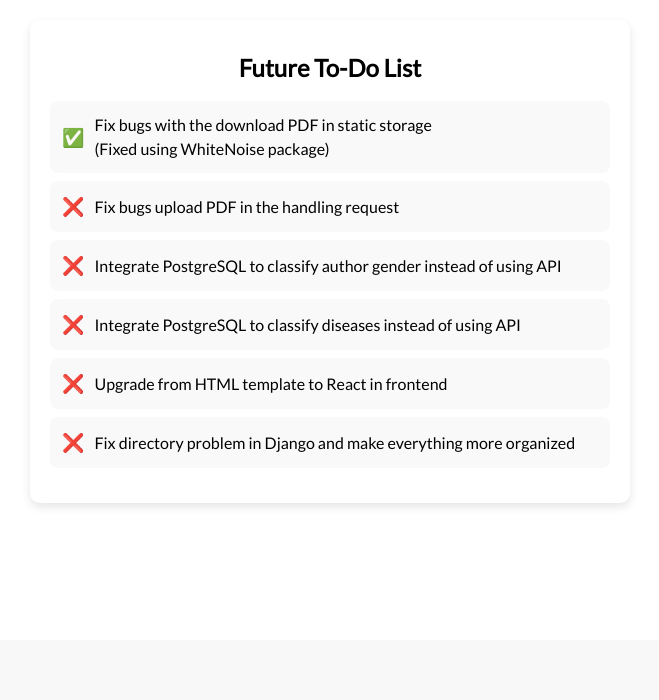
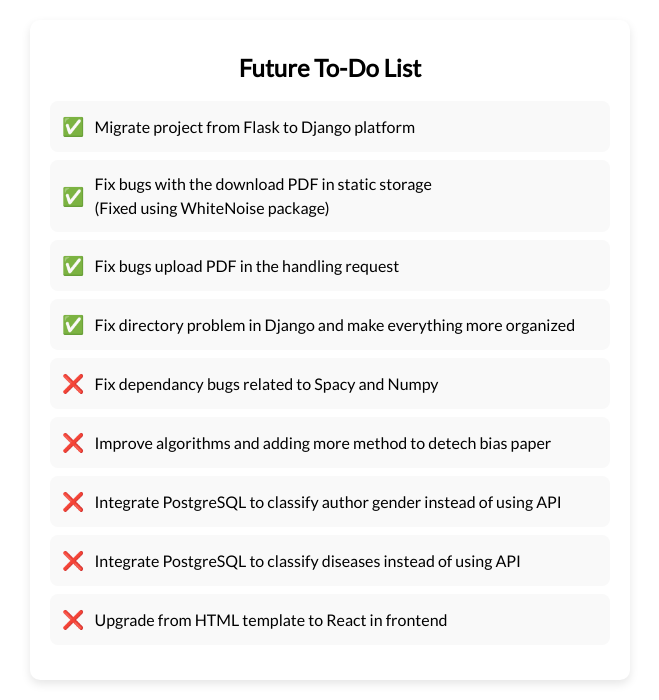
Before and after one commit to Flameflake04/IWiH_Django, a Django app: page /future/ in a window 1280 px wide. Shown: the part 160-860 px from the top of the page, without its empty margins (310-969 px from the left). Before the commit the page ends 664 px from the top, so only its background shows below. Run offline with Django 5.2, Linux system fonts and the light colour scheme.

Commit message:
Update UI

```diff
--- a/myapp/templates/future.html
+++ b/myapp/templates/future.html
@@ -113,12 +113,15 @@ body,h1,h2,h3,h4,h5,h6 {font-family: "Lato", sans-serif}
   <div class="w3-container todo-container">
     <h2 class="todo-title">Future To-Do List</h2>
     <ul class="todo-list">
+      <li><span class="todo-icon">✅</span> Migrate project from Flask to Django platform</li>
       <li><span class="todo-icon">✅</span> Fix bugs with the download PDF in static storage <br> (Fixed using WhiteNoise package)</li>
-      <li><span class="todo-icon">❌</span> Fix bugs upload PDF in the handling request</li>
+      <li><span class="todo-icon">✅</span> Fix bugs upload PDF in the handling request</li>
+      <li><span class="todo-icon">✅</span> Fix directory problem in Django and make everything more organized</li>
+      <li><span class="todo-icon">❌</span> Fix dependancy bugs related to Spacy and Numpy</li>
+      <li><span class="todo-icon">❌</span> Improve algorithms and adding more method to detech bias paper</li>
       <li><span class="todo-icon">❌</span> Integrate PostgreSQL to classify author gender instead of using API</li>
       <li><span class="todo-icon">❌</span> Integrate PostgreSQL to classify diseases instead of using API</li>
       <li><span class="todo-icon">❌</span> Upgrade from HTML template to React in frontend</li>
-      <li><span class="todo-icon">❌</span> Fix directory problem in Django and make everything more organized</li>
     </ul>
   </div>
 <script>
```
Also changed, not shown: myapp/templates/pdfUpload.html (+8 -3 lines).
